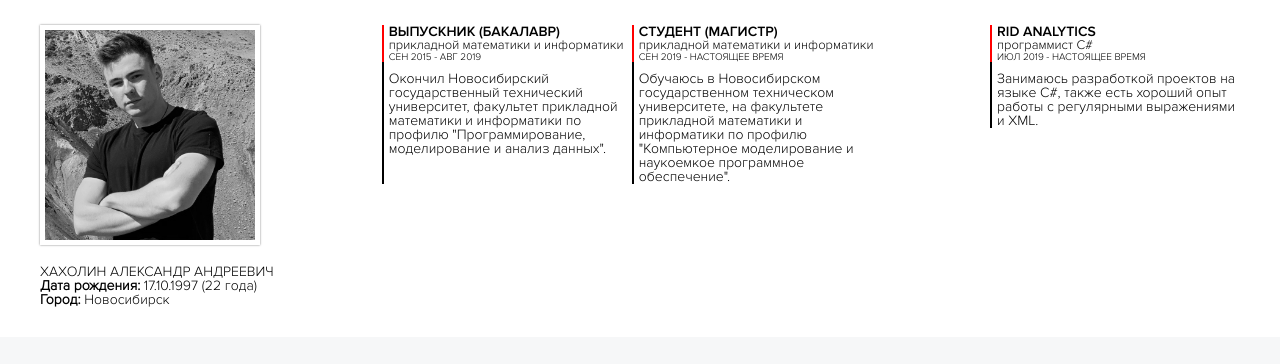
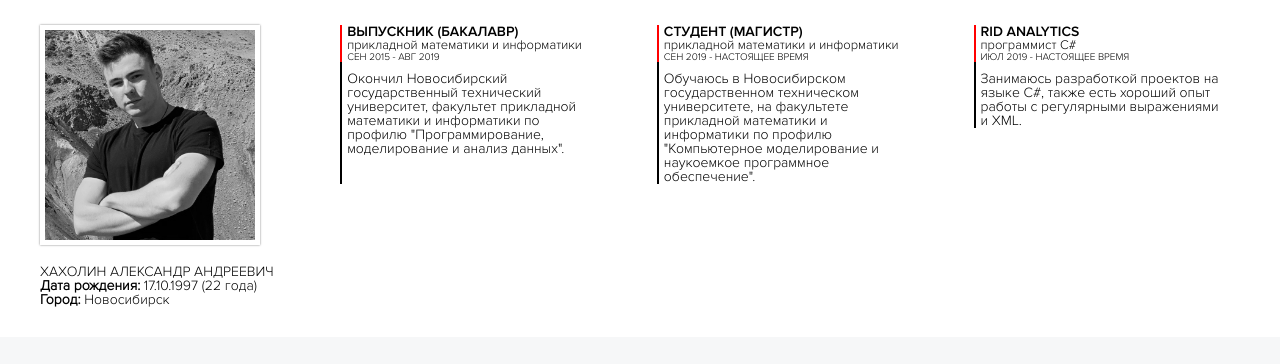
Before and after one commit to khakholin/website, a plain HTML site: page index.html in a window 1280 px wide. Shown: the part 435-799 px from the top of the page. Drawn offline with nearby package versions, Linux system fonts and the light colour scheme.

Commit message:
minor fix

```diff
--- a/#source/scss/blocks/_about.scss
+++ b/#source/scss/blocks/_about.scss
@@ -3,7 +3,6 @@
     &-block{
         display: flex;
         align-items: flex-start;
-        justify-content: space-between;
     }
 }
 .short-info{
@@ -32,6 +31,7 @@
     max-width: 250px;
     position: relative;
     padding-left: 7px;
+    margin-left: 66.66px;
     &:before{
         content: '';
         position: absolute;
```
Also changed, not shown: css/style.css, 1 other file.
